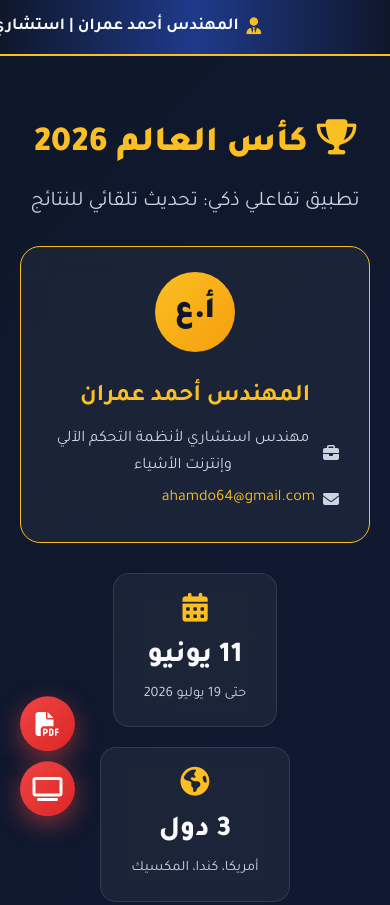
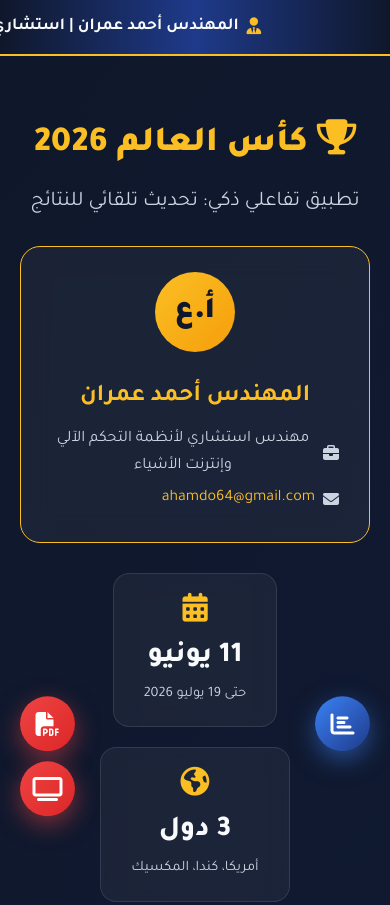
Before and after one commit to ahamdo64/worldcup2026, a website: page index.html in a window 390 px wide. Shown: the top 905 px of the page. Drawn offline with Linux system fonts and the light colour scheme; no server answers.

Commit message:
Update index.html

```diff
--- a/index.html
+++ b/index.html
@@ -88,6 +88,40 @@
     .floating-pdf-btn {
         bottom: 85px;
         left: 20px;
+        width: 55px;
+        height: 55px;
+        font-size: 1.5rem;
+    }
+}
+        .floating-stats-btn {
+    position: fixed;
+    bottom: 100px;
+    right: 25px;
+    z-index: 9999;
+    background: linear-gradient(135deg, #3b82f6, #1e3a8a);
+    color: white;
+    text-decoration: none;
+    width: 65px;
+    height: 65px;
+    border-radius: 50%;
+    display: flex;
+    align-items: center;
+    justify-content: center;
+    font-size: 1.8rem;
+    box-shadow: 0 8px 25px rgba(59, 130, 246, 0.5);
+    transition: all 0.3s ease;
+    animation: float-bounce 3s ease-in-out infinite;
+}
+
+.floating-stats-btn:hover {
+    transform: scale(1.15) rotate(-10deg);
+    box-shadow: 0 10px 35px rgba(59, 130, 246, 0.7);
+}
+
+@media (max-width: 768px) {
+    .floating-stats-btn {
+        bottom: 85px;
+        right: 20px;
         width: 55px;
         height: 55px;
         font-size: 1.5rem;
@@ -664,6 +698,10 @@
     </footer>
 
     <!-- زر المشاهدة العائم -->
+    <!-- زر إحصائيات المنتخبات -->
+<a href="team-stats.html" class="floating-stats-btn" title="إحصائيات المنتخبات">
+    <i class="fas fa-chart-bar"></i>
+</a>
     <a href="https://texas4tv.com/" target="_blank" rel="noopener noreferrer" class="floating-watch-btn" title="مشاهدة البث المباشر">
         <i class="fas fa-tv"></i>
     </a>
```
